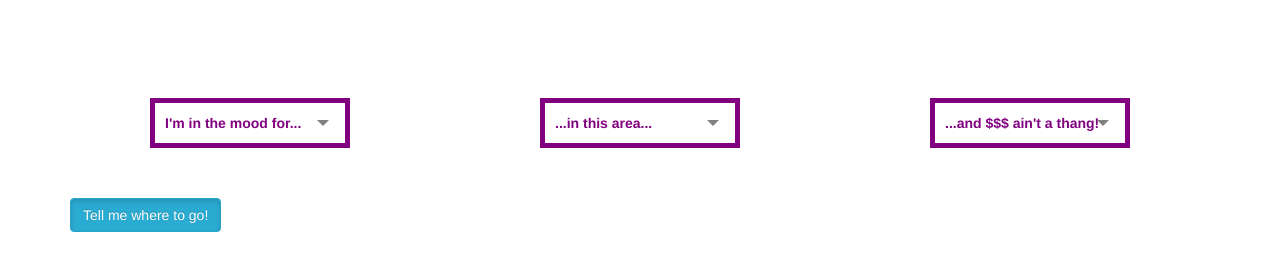
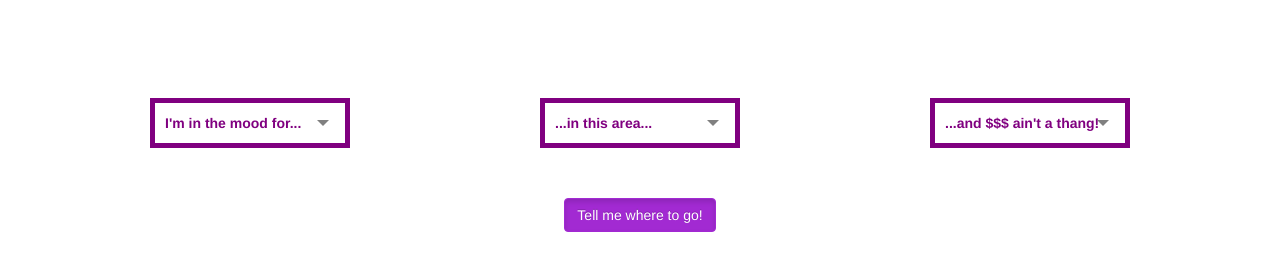
Before and after one commit to jecheng/fewd39, a plain HTML site: page final_project/index.html in a window 1280 px wide. Shown: the part 362-632 px from the top of the page. Drawn offline with nearby package versions, Linux system fonts and the light colour scheme.

Commit message:
center aligning submit button

```diff
--- a/final_project/index.html
+++ b/final_project/index.html
@@ -56,14 +56,14 @@
                     </div>
                 </section>
               </div>
-          </div>
-          <div class="row">
-              <!-- <div class="col-md-4"></div> -->
-              <div class="col-md-4">
-                <button type="button" class="btn btn-info active">Tell me where to go!</button>
-              </div>
-              <!-- <div class="col-md-4"></div> -->
-          </div>
+        </div>
+        <div class="row">
+            <!-- <div class="col-xs-4 col-centered">1</div> -->
+            <div class=".col-md-6">
+            <button type="button" class="btn btn-info active">Tell me where to go!</button>
+            </div>
+            <!-- <div class="col-xs-4 col-centered">3</div> -->
+        </div>
       </div>
     <script src="https://code.jquery.com/jquery-2.2.0.min.js"></script>
     <!-- Latest compiled and minified JavaScript -->
--- a/final_project/style.css
+++ b/final_project/style.css
@@ -6,8 +6,12 @@ h1{
   margin-top: 300px;
   margin-bottom: 120px;
 }
-.btn{
-  margin-top: 50px;
+
+.btn-info.active, .btn-info:active {
+    background-color: #A22AD2;
+    border-color: #A22AD2;
+    margin: 50px auto;
+    display: table;
 }
 .wrapper-dropdown-1 {
     /* Size and position */
```
